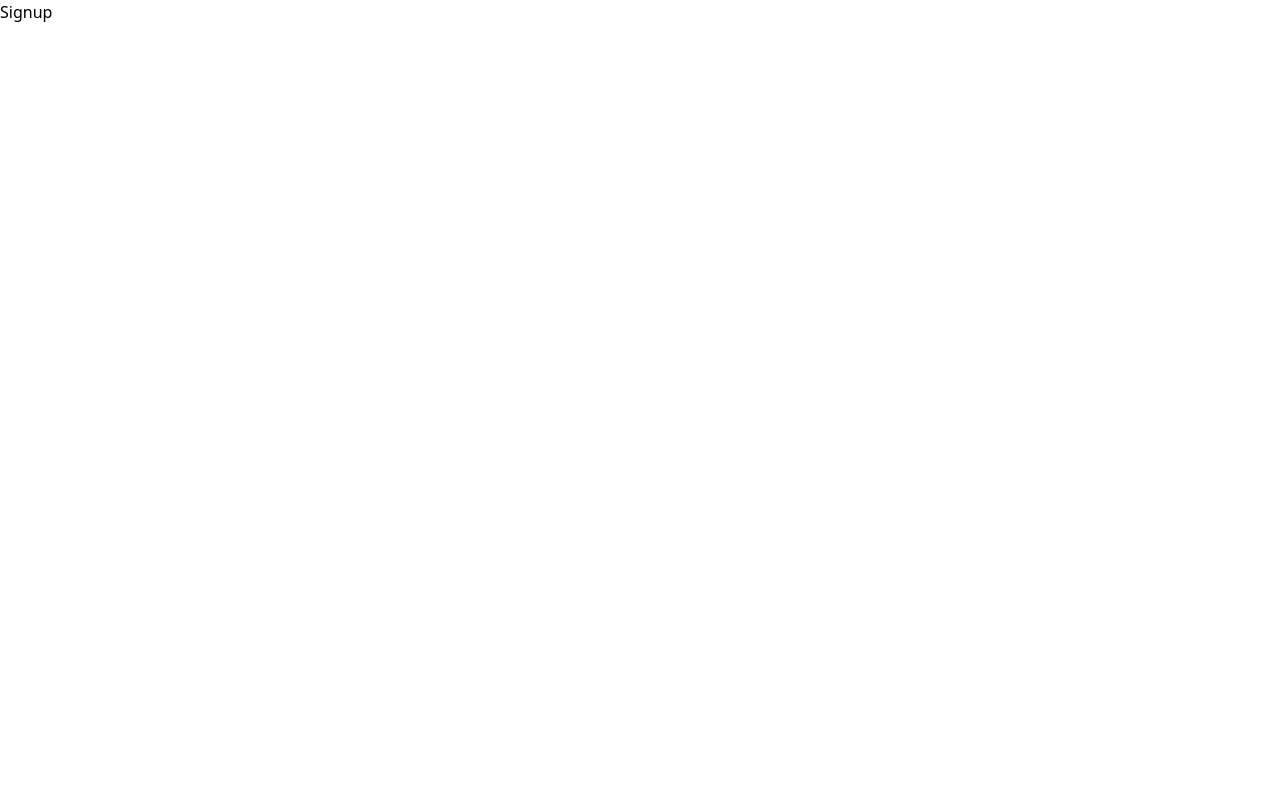
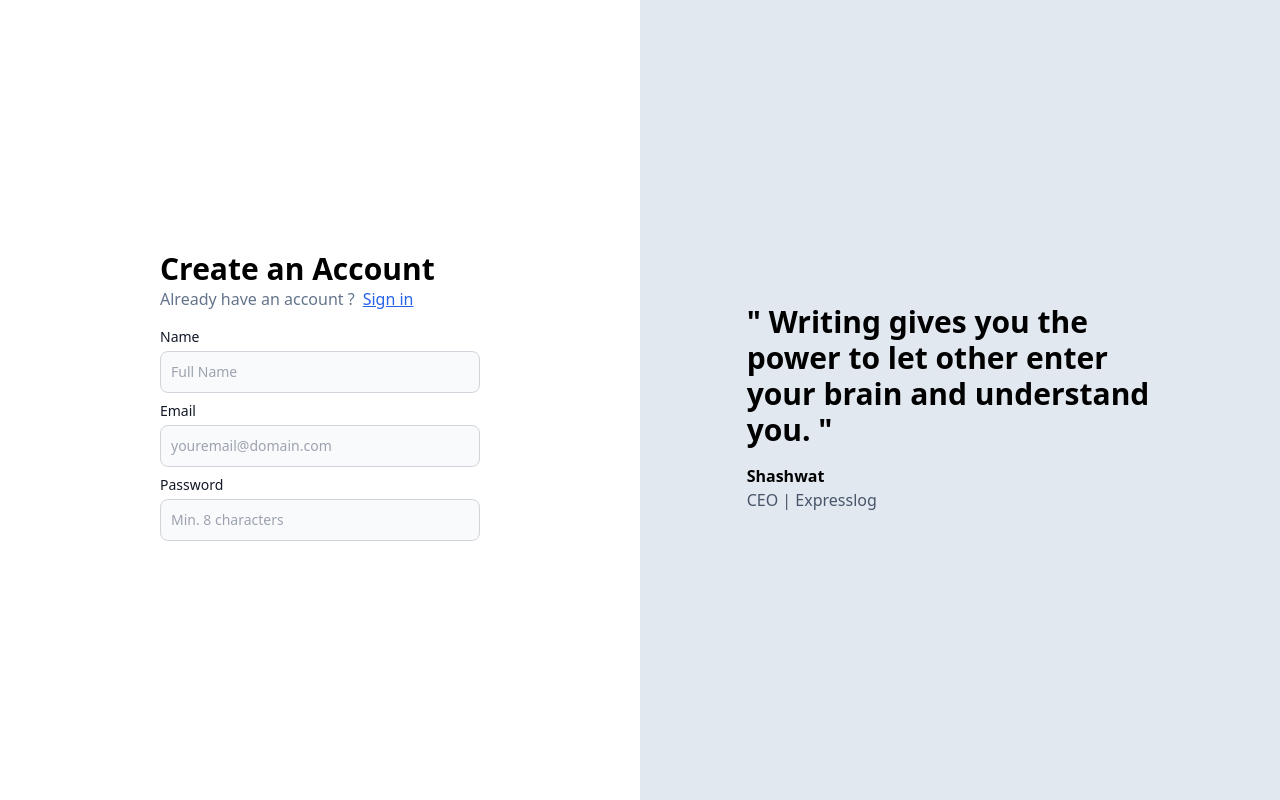
Before and after one commit to shashwatshiv/Expressblog, a React (Vite) app in the folder frontend/: page /signup in a window 1280 px wide. Built offline with nearby package versions, Linux system fonts and the light colour scheme.

Commit message:
signup page first changes

```diff
--- /dev/null
+++ b/frontend/src/components/Authsignup.tsx
@@ -0,0 +1,58 @@
+import type { ChangeEvent } from "react";
+import { Link } from "react-router";
+
+export const Authsignup = () => {
+  return (
+    <div className=" flex flex-col justify-center h-screen w-1/2 mx-auto ">
+      <div className="text-3xl font-bold">Create an Account</div>
+      <div className="text-slate-500 font-medium mb-4">
+        Already have an account ?
+        <Link className="underline text-blue-600 pl-2" to="/signin">
+          Sign in
+        </Link>
+      </div>
+      <div>
+        <LabelledInput
+          label="Name"
+          placeholder="Full Name"
+          onChange={(e) => {}}
+        ></LabelledInput>
+        <LabelledInput
+          label="Email"
+          placeholder="youremail@domain.com"
+          onChange={(e) => {}}
+        ></LabelledInput>{" "}
+        <LabelledInput
+          label="Password"
+          placeholder="Min. 8 characters"
+          onChange={(e) => {}}
+        ></LabelledInput>
+      </div>
+    </div>
+  );
+};
+interface LabelledInputType {
+  label: string;
+  placeholder: string;
+  onChange: (e: ChangeEvent<HTMLInputElement>) => void;
+}
+export const LabelledInput = ({
+  label,
+  placeholder,
+  onChange,
+}: LabelledInputType) => {
+  return (
+    <div className="mb-2">
+      <label className="block mb-1 text-sm font-medium text-gray-900 ">
+        {label}
+      </label>
+      <input
+        type="text"
+        onChange={onChange}
+        className="bg-gray-50 border border-gray-300 text-gray-900 text-sm rounded-lg focus:ring-blue-500 focus:border-blue-500 block w-full p-2.5 "
+        placeholder={placeholder}
+        required
+      />
+    </div>
+  );
+};
--- /dev/null
+++ b/frontend/src/components/Quote.tsx
@@ -0,0 +1,14 @@
+export const Quote = () => {
+  return (
+    <div className="bg-slate-200 h-screen flex justify-center  flex-col ">
+      <div className=" w-2/3 mx-auto">
+        <div className="text-3xl font-bold my-4">
+          " Writing gives you the power to let other enter your brain and
+          understand you. "
+        </div>
+        <div className=" font-bold "> Shashwat</div>
+        <div className="text-slate-600"> CEO | Expresslog</div>
+      </div>
+    </div>
+  );
+};
--- a/frontend/src/pages/Signup.tsx
+++ b/frontend/src/pages/Signup.tsx
@@ -1,5 +1,15 @@
 import React from "react";
-
+import { Quote } from "../components/Quote";
+import { Authsignup } from "../components/Authsignup";
 export const Signup = () => {
-  return <div>Signup</div>;
+  return (
+    <div className=" flex">
+      <div className=" w-1/2">
+        <Authsignup></Authsignup>
+      </div>
+      <div className="w-1/2 hidden md:block">
+        <Quote></Quote>
+      </div>
+    </div>
+  );
 };
```
